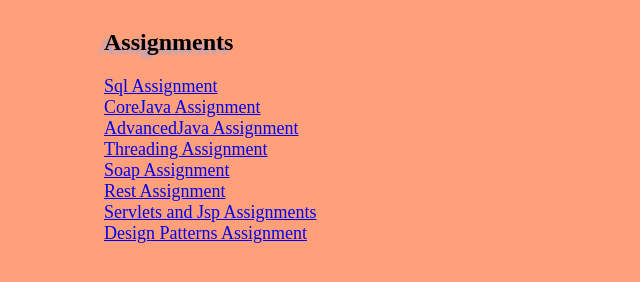
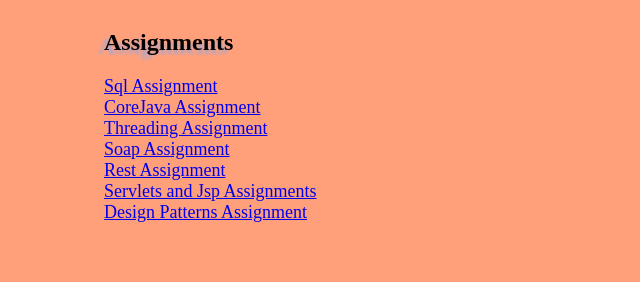
Before and after one commit to Sandeep-Banuka/Sandeep-Banuka.github.io, a plain HTML site: page index.html in a window 1280 px wide. Shown: the part 108-390 px from the top of the page, without its empty margins (154-794 px from the left). Drawn offline with Linux system fonts and the light colour scheme.

Commit message:
Update index.html

```diff
--- a/index.html
+++ b/index.html
@@ -8,7 +8,6 @@
 <h2 style="margin-top:50px;margin-left:250px;text-shadow:-6px 4px 3px rgba(175,165,202,1);">Assignments</h2>
 <font size=4><a href="https://github.com/Sandeep-Banuka/sql.github.io" style="margin-left:250px;margin-right:250px">Sql Assignment</a></font><br>
 <font size=4><a href="https://github.com/Sandeep-Banuka/Corejava.github.io" style="margin-left:250px;margin-right:250px">CoreJava Assignment</a></font><br>
-<font size=4><a href="https://github.com/Sandeep-Banuka/AdvanceJava.github.io" style="margin-left:250px;margin-right:250px">AdvancedJava Assignment</a></font><br>
 <font size=4><a href="https://github.com/Sandeep-Banuka/threading.github.io" style="margin-left:250px;margin-right:250px">Threading Assignment</a></font><br>
 <font size=4><a href="https://github.com/Sandeep-Banuka/soap.github.io" style="margin-left:250px;margin-right:250px">Soap Assignment</a></font><br>
 <font size=4><a href="https://github.com/Sandeep-Banuka/Rest" style="margin-left:250px;margin-right:250px">Rest Assignment</a></font><br>
```
